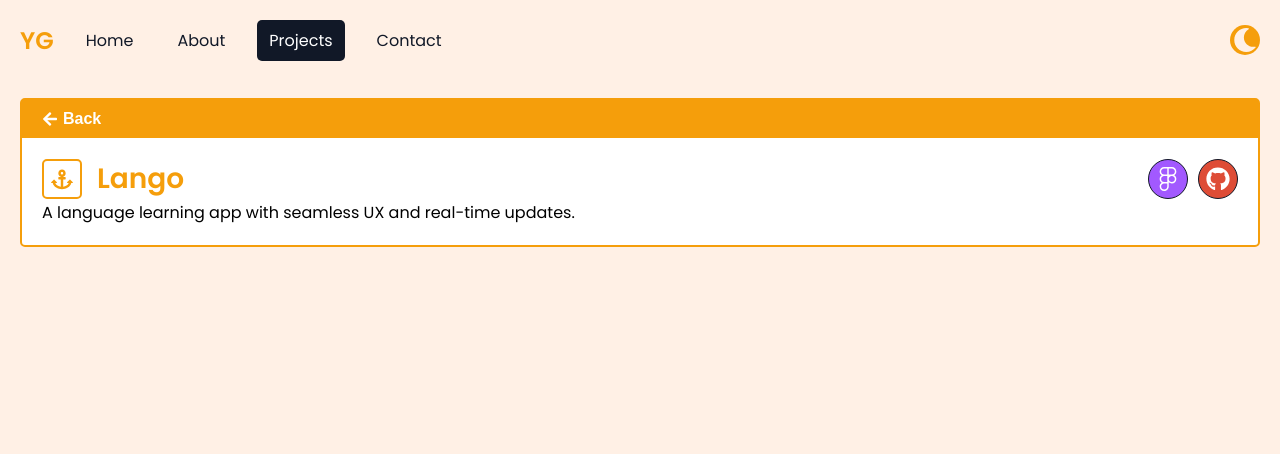
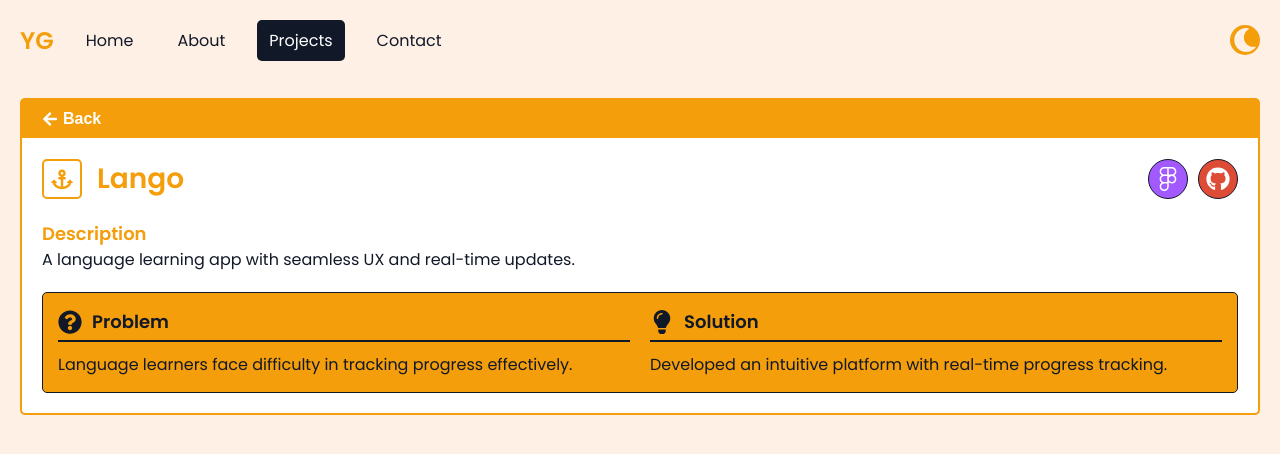
Before and after one commit to yahavgal/Portfolio, a React (Create React App) app: page /projects in a window 1280 px wide. Both pictures are taken after a click on the element 455 px from the left and 469 px from the top of the page. Shown: the top 454 px of the page. Built offline with nearby package versions, Linux system fonts and the light colour scheme.

Commit message:
Added Problem\Solution content to each project card

```diff
--- a/src/pages/Projects.js
+++ b/src/pages/Projects.js
@@ -1,6 +1,6 @@
 import React, { useState } from 'react';
 import styled from 'styled-components';
-import { FaGithub, FaFigma, FaArrowLeft, FaSlideshare, FaAnchor } from 'react-icons/fa';
+import { FaGithub, FaFigma, FaArrowLeft, FaSlideshare, FaAnchor, FaQuestionCircle, FaLightbulb } from 'react-icons/fa';
 
 // Styled Components for Projects Section
 const ProjectsContainer = styled.section`
@@ -25,16 +25,6 @@ const ProjectsGrid = styled.div`
   flex-wrap: wrap;
   gap: 20px;
   justify-content: center;
-
-  &:hover > div {
-    transform: scale(0.95);
-    filter: brightness(0.9);
-  }
-
-  & > div:hover {
-    transform: scale(1.05);
-    filter: brightness(1.05);
-  }
 `;
 
 const ProjectCard = styled.div`
@@ -45,7 +35,6 @@ const ProjectCard = styled.div`
   border-bottom: none;
   border-radius: 5px;
   overflow: hidden;
-  transition: transform 0.3s, filter 0.3s;
   display: flex;
   flex-direction: column;
   cursor: pointer;
@@ -189,6 +178,59 @@ const ProjectName = styled.h2`
   color: ${(props) => props.theme.accent};
 `;
 
+const DescriptionLabel = styled.p`
+  font-weight: bold;
+  color: ${(props) => props.theme.accent};
+  font-size: 18px;
+  margin-top: 20px;
+`;
+
+const DescriptionText = styled.p`
+  color: ${(props) => props.theme.textPrimary};
+`;
+
+const Section = styled.div`
+  flex: 1;
+  display: flex;
+  flex-direction: column;
+`;
+
+const SectionLabel = styled.div`
+  display: flex;
+  align-items: center;
+  gap: 10px;
+  border-bottom: 2px solid ${(props) => props.theme.textPrimary};
+  padding-bottom: 5px;
+  margin-bottom: 10px;
+`;
+
+const SectionDescription = styled.p`
+  color: ${(props) => props.theme.textPrimary};
+  text-align: left;
+`;
+
+const SectionIcon = styled.div`
+  font-size: 1.5rem;
+  display: flex;
+  color: ${(props) => props.theme.textPrimary};
+`;
+
+const SectionText = styled.span`
+  font-weight: bold;
+  font-size: 18px;
+  color: ${(props) => props.theme.textPrimary};
+`;
+
+const SectionContainer = styled.div`
+  display: flex;
+  gap: 20px;
+  background-color: ${(props) => props.theme.accent};
+  border-radius: 5px;
+  border: 1px solid ${(props) => props.theme.textPrimary};
+  padding: 15px;
+  margin-top: 20px;
+`;
+
 const CircleLinkButton = styled.a`
   display: flex;
   align-items: center;
@@ -224,7 +266,10 @@ const projectData = [
     name: 'Lango',
     image: 'project-preview.jpg',
     techStack: ['Next.js', 'TailwindCSS', 'PostgreSQL'],
+    shortDescription: 'A language learning app with real-time updates.',
     description: 'A language learning app with seamless UX and real-time updates.',
+    problem: 'Language learners face difficulty in tracking progress effectively.',
+    solution: 'Developed an intuitive platform with real-time progress tracking.',
     figmaLink: 'https://figma.com',
     githubLink: 'https://github.com',
     canvaLink: null,
@@ -234,7 +279,13 @@ const projectData = [
     name: 'Shrine',
     image: 'project-preview.jpg',
     techStack: ['Figma', 'Photoshop', 'Balsamiq'],
-    description: 'A mindfulness app designed to enhance daily productivity and mental well-being.',
+    shortDescription: 'A mindfulness app for daily growth.',
+    description:
+      'A holistic platform designed to help individuals organize and engage in mindfulness activities. The project aimed to provide users with tools for daily mindfulness exercises, guided meditations, and a way to track their personal growth over time.',
+    problem:
+      'Users often struggle to maintain consistent mindfulness practices due to the lack of structure and personal engagement in existing apps. They also find it difficult to balance mindfulness activities with their busy schedules.',
+    solution:
+      'Designed and prototyped an app that integrates daily mindfulness activities, personal habit tracking, and guided meditation sessions. The platform featured customized reminders and user journeys to help users stay committed to their mental well-being goals.',
     figmaLink: 'https://figma.com',
     githubLink: null,
     canvaLink: 'https://canva.com',
@@ -263,9 +314,6 @@ const Projects = () => {
         <>
           <Headline>Bringing Ideas to Life</Headline>
           <Tagline>Explore the work I’ve built to solve problems, enhance experiences, and push boundaries.</Tagline>
-        </>
-      )}
-      {!selectedProject ? (
           <ProjectsGrid>
             {projectData.map((project) => (
               <ProjectCard key={project.name} onClick={() => handleCardClick(project.name)}>
@@ -279,7 +327,7 @@ const Projects = () => {
                     <span key={tech}>{tech}</span>
                   ))}
                 </TechStack>
-              <ProjectDescription>{project.description}</ProjectDescription>
+                <ProjectDescription>{project.shortDescription}</ProjectDescription>
                 <LinksContainer>
                   {project.figmaLink && (
                     <LinkButton
@@ -315,7 +363,9 @@ const Projects = () => {
               </ProjectCard>
             ))}
           </ProjectsGrid>
-      ) : (
+        </>
+      )}
+      {selectedProject && (
         <ExpandedProject>
           <ExpandedHeader>
             <BackButton onClick={handleBackClick}>
@@ -361,7 +411,28 @@ const Projects = () => {
                 )}
               </LinksContainer>
             </HeaderContent>
-            <p>{selectedProjectData.description}</p>
+            <DescriptionLabel>Description</DescriptionLabel>
+            <DescriptionText>{selectedProjectData.description}</DescriptionText>
+            <SectionContainer>
+              <Section>
+                <SectionLabel>
+                  <SectionIcon>
+                    <FaQuestionCircle />
+                  </SectionIcon>
+                  <SectionText>Problem</SectionText>
+                </SectionLabel>
+                <SectionDescription>{selectedProjectData.problem}</SectionDescription>
+              </Section>
+              <Section>
+                <SectionLabel>
+                  <SectionIcon>
+                    <FaLightbulb />
+                  </SectionIcon>
+                  <SectionText>Solution</SectionText>
+                </SectionLabel>
+                <SectionDescription>{selectedProjectData.solution}</SectionDescription>
+              </Section>
+            </SectionContainer>
           </ExpandedContent>
         </ExpandedProject>
       )}
```
Lines whose indentation alone changed are shown as unchanged.
